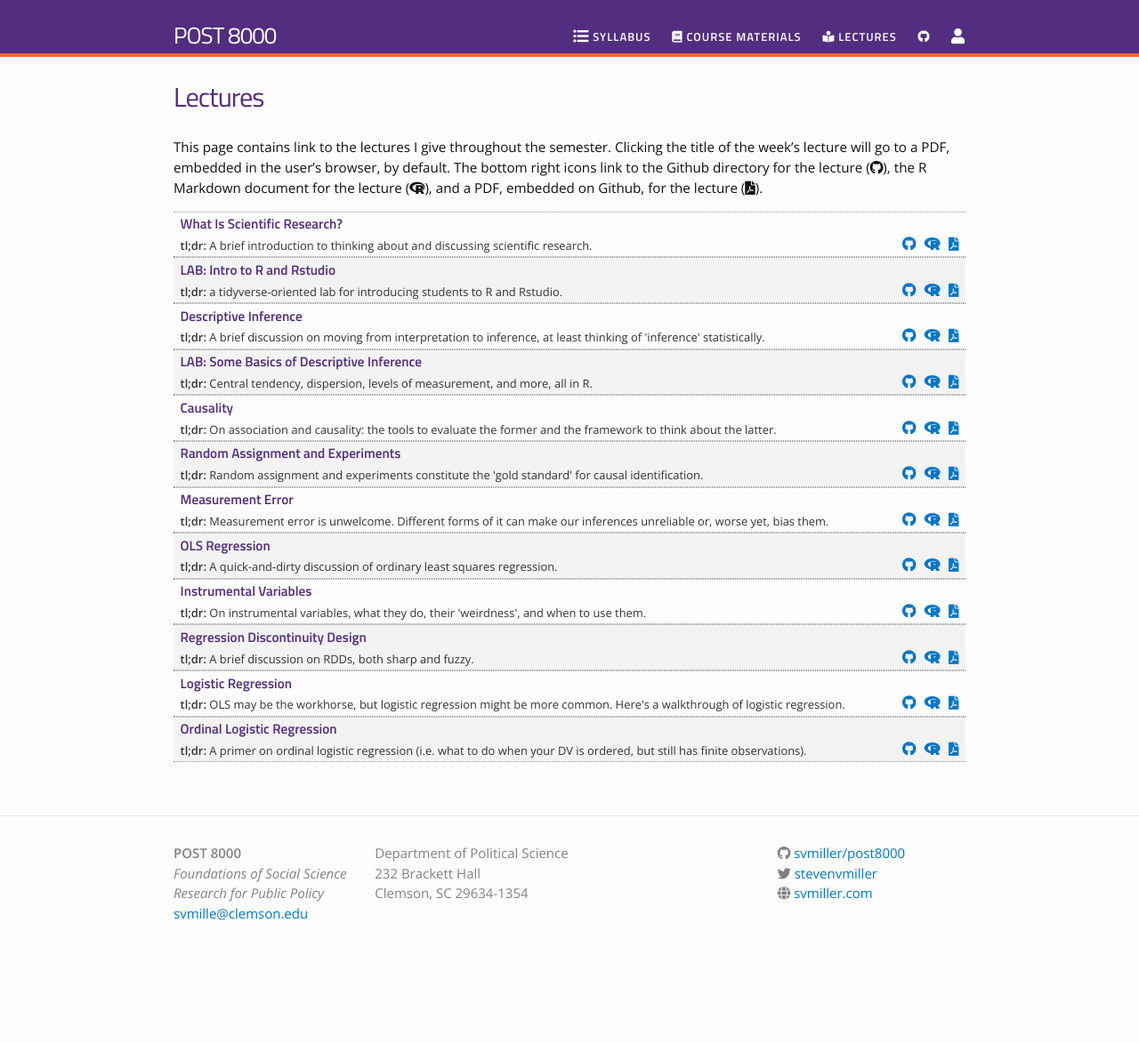
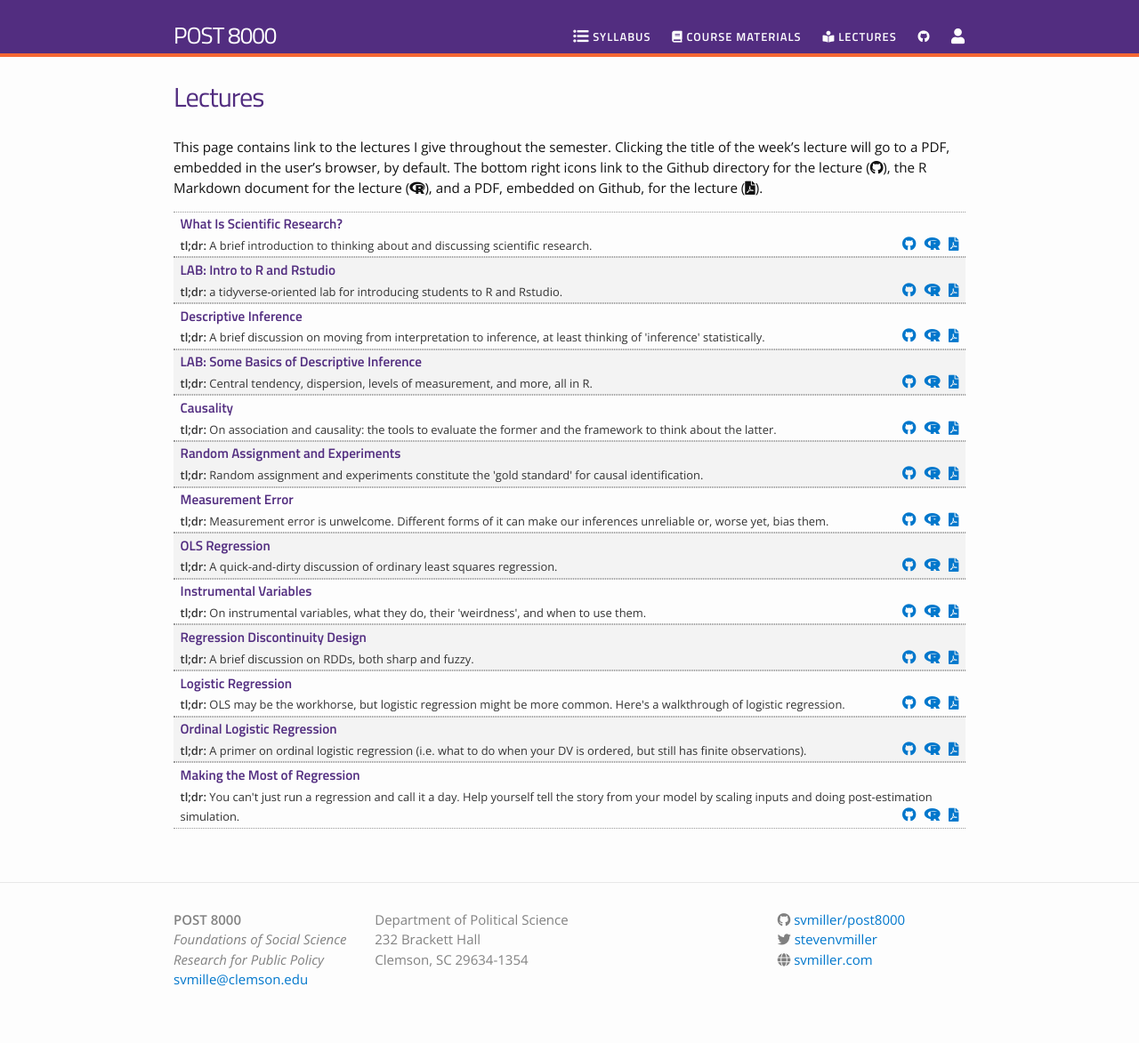
Before and after one commit to svmiller/post8000, a Jekyll site: the page built from lectures.md, in a window 1280 px wide. Shown: the whole page at 89% size. Built offline with Jekyll 4.4.1, drawn with Linux system fonts in a browser that asks for light colours; nearby versions of some CDN libraries; before the commit the page ends 1098 px from its top, so only the background shows below that.

Commit message:
commit lecture

```diff
--- a/_data/lectures.yml
+++ b/_data/lectures.yml
@@ -63,3 +63,8 @@
   filename: ordinal-logistic-regression
   dirname: ordinal-logistic-regression
   tldr: "A primer on ordinal logistic regression (i.e. what to do when your DV is ordered, but still has finite observations)."
+
+- title: "Making the Most of Regression"
+  filename: making-most-regression
+  dirname: making-most-regression
+  tldr: "You can't just run a regression and call it a day. Help yourself tell the story from your model by scaling inputs and doing post-estimation simulation."
```
